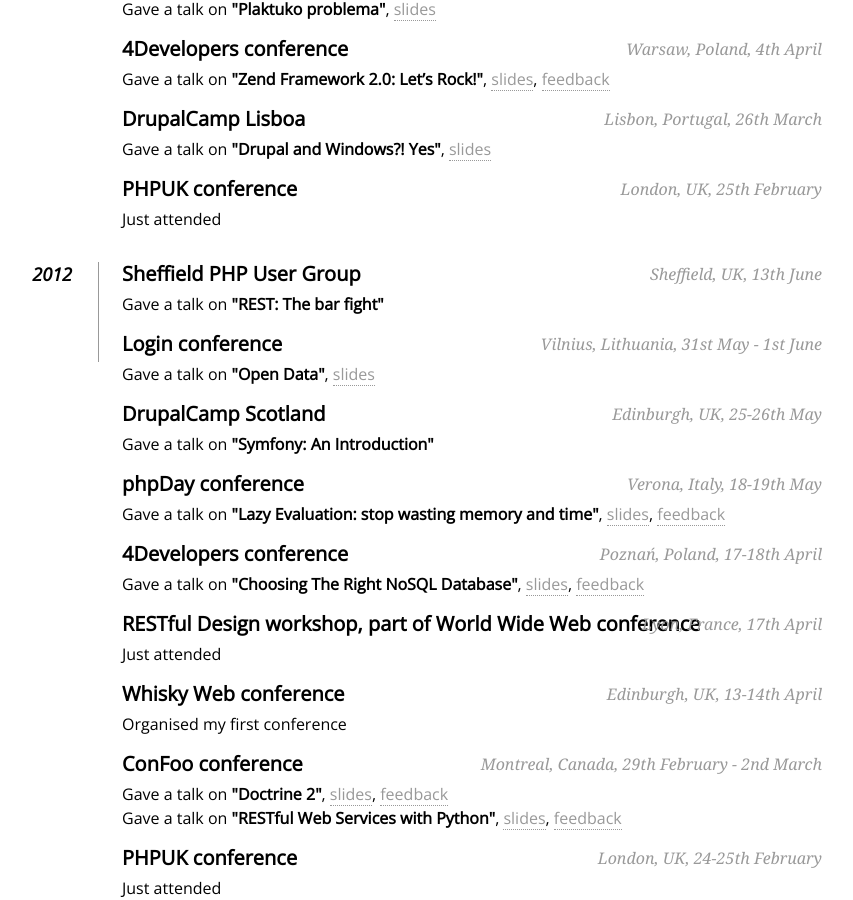
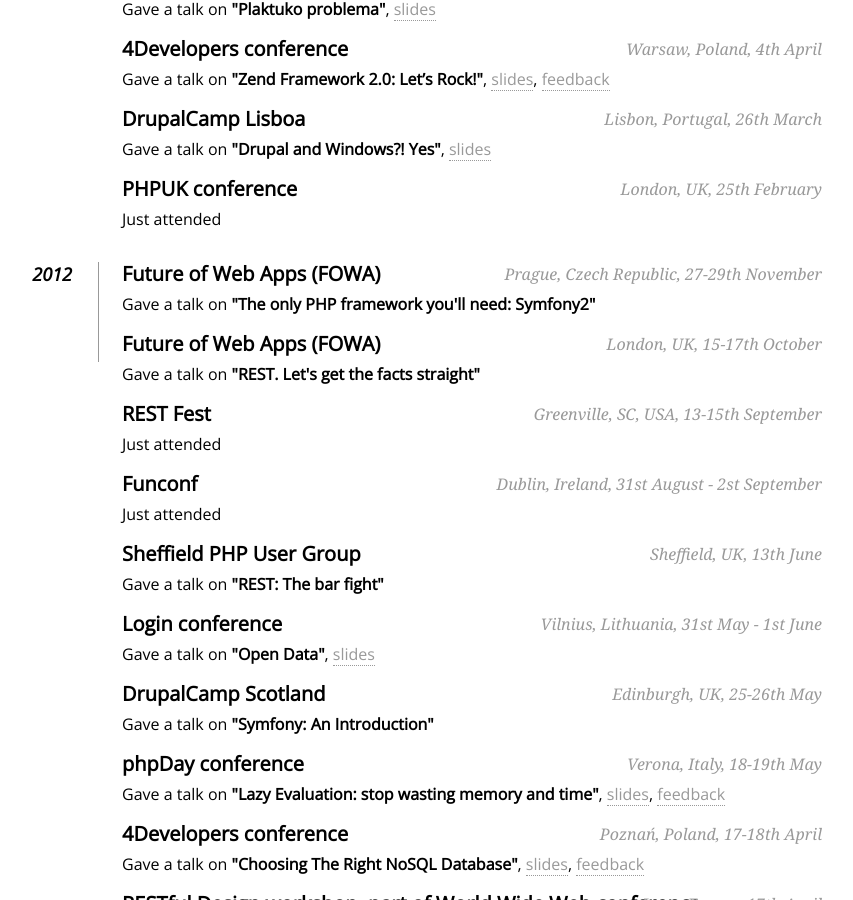
Before and after one commit to juokaz/juokaz.com, a Jekyll site: the page built from conferences.html, in a window 1280 px wide and 900 px high, scrolled down 2140 px. Shown: the whole window, without its empty margins (218-1071 px from the left). Built offline with Jekyll 4.4.1, drawn with Linux system fonts in a browser that asks for light colours.

Commit message:
Added upcoming conferences

```diff
--- a/_config.yml
+++ b/_config.yml
@@ -3,6 +3,22 @@
 
 conferences:
   2012:
+    - title: Future of Web Apps (FOWA)
+      location: Prague, Czech Republic
+      date: 27-29th November
+      spoken:
+          - title: "The only PHP framework you'll need: Symfony2"
+    - title: Future of Web Apps (FOWA)
+      location: London, UK
+      date: 15-17th October
+      spoken:
+          - title: "REST. Let's get the facts straight"
+    - title: REST Fest
+      location: Greenville, SC, USA
+      date: 13-15th September
+    - title: Funconf
+      location: Dublin, Ireland
+      date: 31st August - 2st September
     - title: Sheffield PHP User Group
       location: Sheffield, UK
       date: 13th June
```
